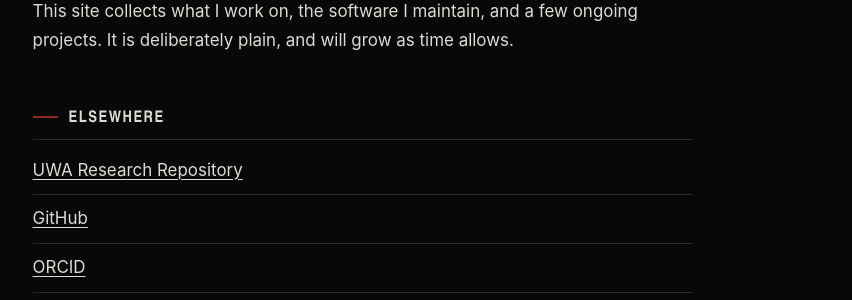
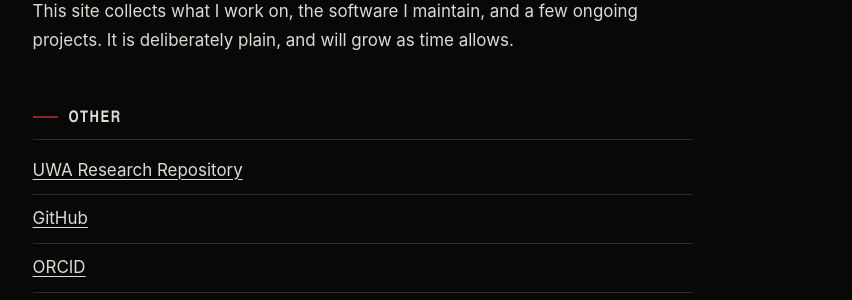
Before and after one commit to doctorcbpower/doctorcbpower.github.io, a Jekyll site: the page built from index.html, in a window 1280 px wide. Shown: the part 1209-1509 px from the top of the page, without its empty margins (277-1129 px from the left). Built offline with Jekyll 4.4.1, drawn with Linux system fonts in a browser that asks for light colours.

Commit message:
Change heading from 'Elsewhere' to 'OTHER'

```diff
--- a/index.html
+++ b/index.html
@@ -20,7 +20,7 @@ description: "Chris Power is a theoretical and computational astrophysicist at I
 
 <p>This site collects what I work on, the software I maintain, and a few ongoing projects. It is deliberately plain, and will grow as time allows.</p>
 
-  <h2>Elsewhere</h2>
+  <h2>OTHER</h2>
   <ul class="plain">
     <li><a href="https://research-repository.uwa.edu.au/en/persons/chris-power/">UWA Research Repository</a></li>
     <li><a href="https://github.com/doctorcbpower">GitHub</a></li>
```
